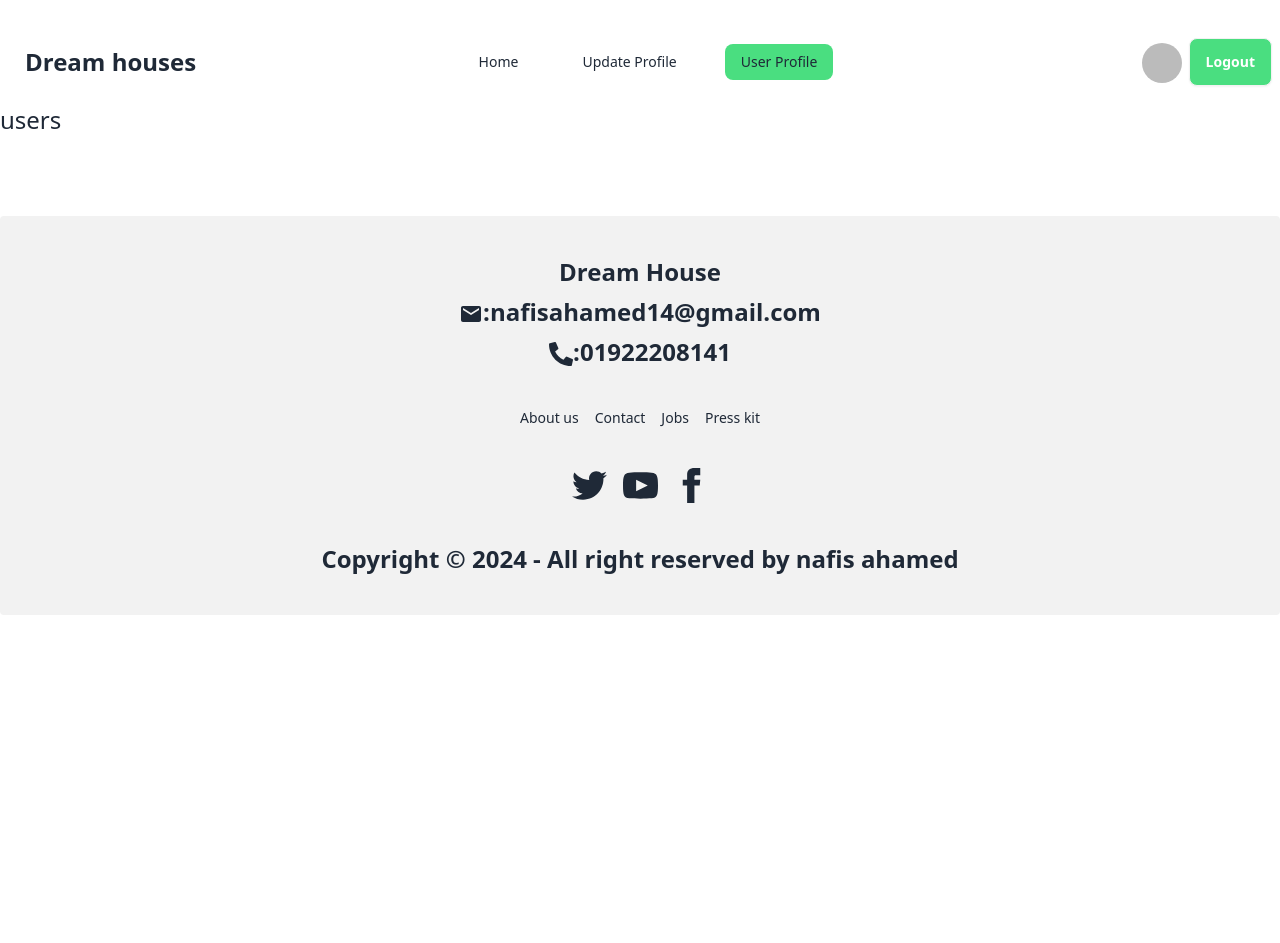
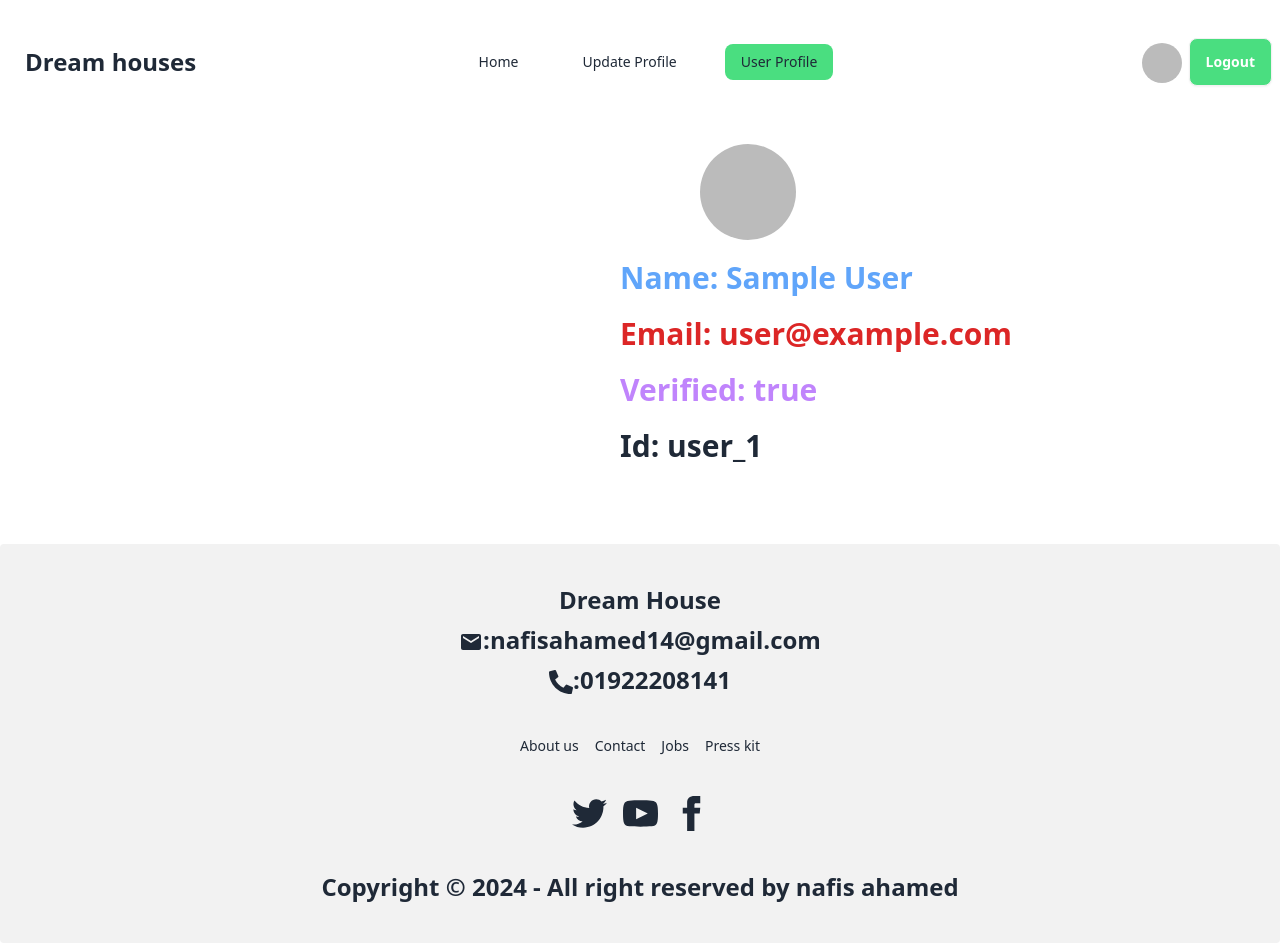
Before and after one commit to nafis200/assignmnet-9, a React (Vite) app: page /user in a window 1280 px wide. Before the commit the page ends 800 px from the top, so only its background shows below. Built offline with nearby package versions, Linux system fonts and the light colour scheme; no server answers; sample sign-in values are in the browser's storage.

Commit message:
user profile

```diff
--- a/src/pages/User.jsx
+++ b/src/pages/User.jsx
@@ -1,13 +1,42 @@
 
+import { useContext } from 'react';
 import { Helmet } from 'react-helmet';
+import { AuthContext } from '../provider/Authprovider';
 
 const User = () => {
+    const {users} = useContext(AuthContext)
+    let name = ""
+    let emails = ""
+    let verified = ""
+    let images = ""
+    let id = ""
+    if(users){
+        const {displayName,email,emailVerified,photoURL,uid} = users
+        name = displayName
+        emails = email
+        verified = emailVerified
+        images = photoURL
+        id = uid
+
+    }
     return (
         <div>
             <Helmet>
                <title>User page</title>
             </Helmet>
-           <h2 className="text-2xl">users</h2>
+           <div className='container mx-auto'>
+
+             <img src={images} className='md:ml-[250px] lg:ml-[700px] ml-[50px] mt-10 rounded-full' alt="" />
+             <h2 className="lg:text-3xl md:text-2xl text-xl font-bold md:ml-[200px] lg:ml-[620px] ml-[20px] mt-5 text-blue-400">
+               <span>Name:</span>  {name}</h2>
+             <h2 className="lg:text-3xl md:text-2xl text-xl font-bold md:ml-[200px] lg:ml-[620px] ml-[20px] mt-5 text-red-600">
+               <span>Email:</span> {emails}</h2>
+               <h2 className="lg:text-3xl md:text-2xl text-xl font-bold md:ml-[200px] lg:ml-[620px] ml-[20px] mt-5 text-purple-400">
+               <span>Verified:</span>  {verified ? <span>true</span> : <span>false</span> }</h2>
+               <h2 className="lg:text-3xl md:text-2xl text-xl font-bold md:ml-[200px] lg:ml-[620px] ml-5 mt-5 ">
+               <span>Id:</span>  {id}</h2>
+
+            </div>
         </div>
     );
 };
```
